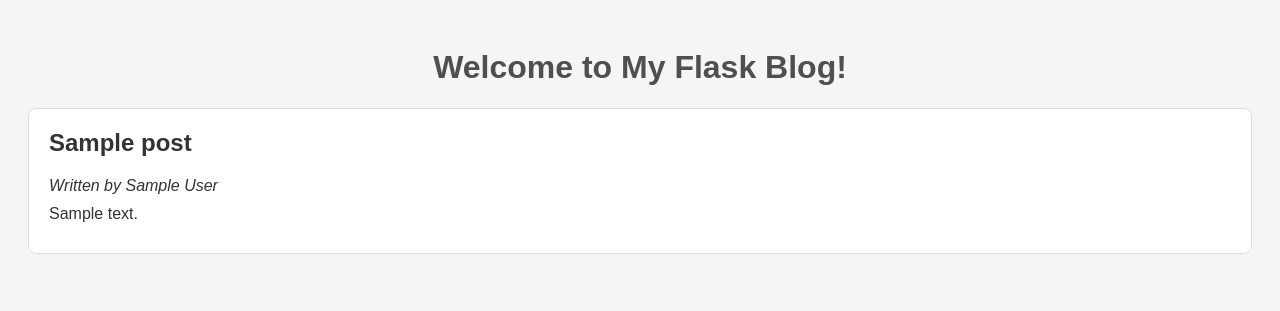
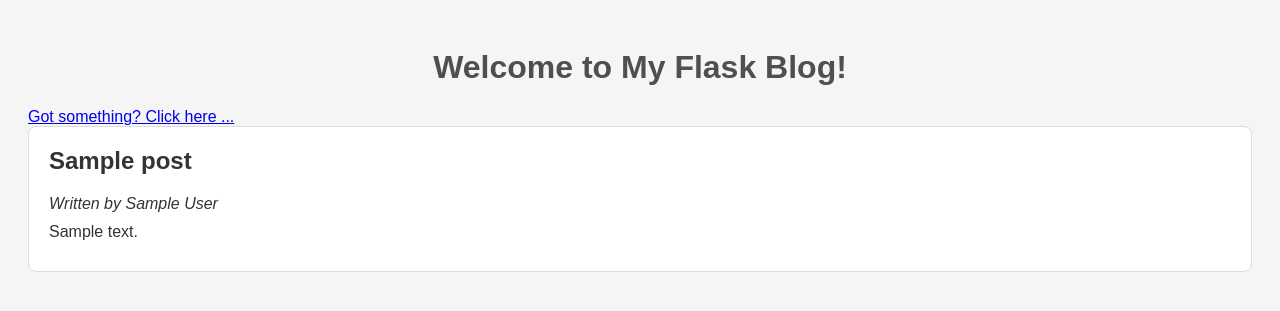
Before and after one commit to it-student/masterblog, a Python web app: template templates/index.html in a window 1280 px wide. Shown: the top 311 px of the page. Run offline with Jinja, Linux system fonts and the light colour scheme; the template is opened without the code that fills it: most values are stand-ins (such as "Sample title", 1, 10 or a date in 2020).

Commit message:
Added a link to the '/add' route endpoint

```diff
--- a/templates/index.html
+++ b/templates/index.html
@@ -8,6 +8,9 @@
 </head>
 <body>
     <h1>Welcome to My Flask Blog!</h1>
+    <div class="buttonlike">
+        <a href="{{ url_for('add') }}">Got something? Click here ...</a>
+    </div>
     {% for post in posts: %}
     <div class="post">
         <h2>{{ post['title'] }}</h2>
```
